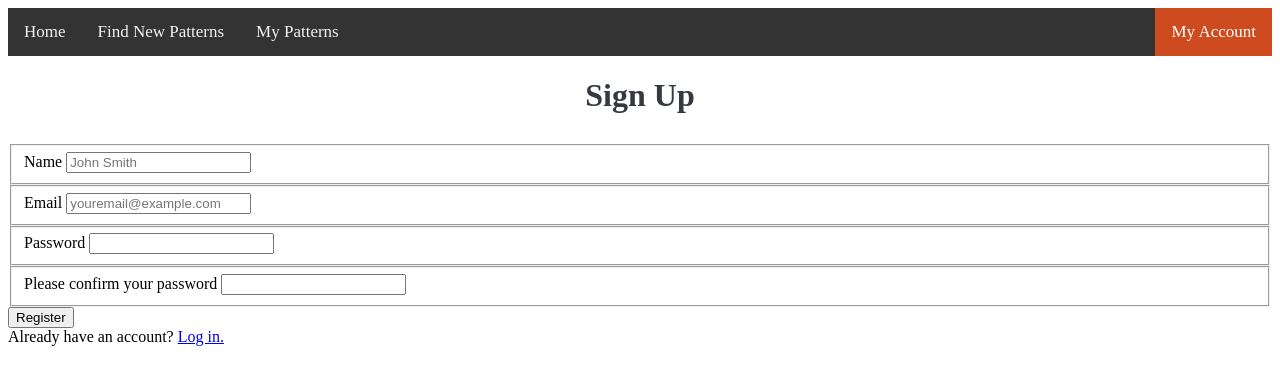
After one commit to ezramuskat/Correlator, a Flask app: page /signup in a window 1280 px wide. The commit adds this page. Shown: the top 385 px of the page. Run offline with Flask 2, Linux system fonts and the light colour scheme.

Commit message:
set up db to allow users to sign up and log in

```diff
--- a/server/__init__.py
+++ b/server/__init__.py
@@ -17,6 +17,9 @@ def init_app():
 		from . import routes
 		from . import auth
 
+		app.register_blueprint(routes.main_bp)
+		app.register_blueprint(auth.auth_bp)
+
 		db.create_all()
 
 		return app
--- a/server/auth.py
+++ b/server/auth.py
@@ -1,6 +1,63 @@
+from flask import Blueprint, render_template, redirect, url_for, flash, request
 from flask_login import login_required, logout_user, current_user, login_user
 from .models import db, User
+from .forms import SignupForm, LoginForm
 from . import login_manager
+
+
+auth_bp = Blueprint(
+    'auth_bp', __name__,
+    template_folder='templates',
+    static_folder='static'
+)
+
+
+@auth_bp.route('/login', methods=['GET', 'POST'])
+def login():
+    if current_user.is_authenticated:
+        return redirect(url_for('home'))
+
+    form = LoginForm()
+    # Validate login attempt
+    if form.validate_on_submit():
+        user = User.query.filter_by(email=form.email.data).first()
+        if user and user.check_password(password=form.password.data):
+            login_user(user)
+            next_page = request.args.get('next')
+            return redirect(next_page or url_for('home'))
+        flash('Invalid username/password combination')
+        return redirect(url_for('auth_bp.login'))
+    return render_template(
+        'login.html',
+        form=form,
+        title='Log in.',
+        body="Log in with your User account."
+    )
+
+
+@auth_bp.route('/signup', methods=['GET', 'POST'])
+def signup():
+    form = SignupForm()
+    if form.validate_on_submit():
+        existing_user = User.query.filter_by(email=form.email.data).first()
+        if existing_user is None:
+            user = User(
+                username=form.name.data,
+                email=form.email.data,
+            )
+            user.set_password(form.password.data)
+            db.session.add(user)
+            db.session.commit()
+            login_user(user)
+            return redirect(url_for('main_bp.home'))
+        flash('A user already exists with that email address.')
+    return render_template(
+        'signup.html',
+        title='Create an Account.',
+        form=form,
+        template='signup-page',
+        body="Sign up for a user account."
+    )
 
 @login_manager.user_loader
 def load_user(user_id):
@@ -8,3 +65,9 @@ def load_user(user_id):
     if user_id is not None:
         return User.query.get(user_id)
     return None
+
+@login_manager.unauthorized_handler
+def unauthorized():
+    """Redirect unauthorized users to Login page."""
+    flash('You must be logged in to view that page.')
+    return redirect(url_for('auth_bp.login'))
--- a/server/forms.py
+++ b/server/forms.py
@@ -1,6 +1,6 @@
 from flask_wtf import FlaskForm
-from wtforms import StringField, SubmitField, SelectMultipleField, widgets
-from wtforms.validators import DataRequired, Length
+from wtforms import StringField, SubmitField, SelectMultipleField, widgets, PasswordField
+from wtforms.validators import DataRequired, Length, Email, EqualTo
 
 #based on the example given in wtform's documentation
 #https://wtforms.readthedocs.io/en/3.0.x/specific_problems/
@@ -36,3 +36,45 @@ class PatternForm(FlaskForm):
         ]
     )
     submit = SubmitField('Submit')
+
+class SignupForm(FlaskForm):
+    """User Sign-up Form."""
+    name = StringField(
+        'Name',
+        validators=[DataRequired()]
+    )
+    email = StringField(
+        'Email',
+        validators=[
+            Length(min=6),
+            Email(message='Enter a valid email.'),
+            DataRequired()
+        ]
+    )
+    password = PasswordField(
+        'Password',
+        validators=[
+            DataRequired(),
+            Length(min=6, message='That password is too short! Please select a stronger password.')
+        ]
+    )
+    confirm = PasswordField(
+        'Please confirm your password',
+        validators=[
+            DataRequired(),
+            EqualTo('password', message='Passwords must match.')
+        ]
+    )
+    submit = SubmitField('Register')
+
+class LoginForm(FlaskForm):
+    """User Log-in Form."""
+    email = StringField(
+        'Email',
+        validators=[
+            DataRequired(),
+            Email(message='Enter a valid email.')
+        ]
+    )
+    password = PasswordField('Password', validators=[DataRequired()])
+    submit = SubmitField('Log In')
--- /dev/null
+++ b/server/templates/signup.html
@@ -0,0 +1,82 @@
+{% extends "layout.html" %}
+
+
+{% block content %}
+  <div class="form-wrapper">
+
+    {% for message in get_flashed_messages() %}
+      <div class="alert alert-warning">
+        <button
+          type="button"
+          class="close"
+          data-dismiss="alert">
+          x
+        </button>
+        {{ message }}
+      </div>
+    {% endfor %}
+
+    <h1>Sign Up</h1>
+
+    <form method="POST" action="/signup">
+      {{ form.csrf_token }}
+
+      <fieldset class="name">
+        {{ form.name.label }}
+        {{ form.name(placeholder='John Smith') }}
+        {% if form.name.errors %}
+          <ul class="errors">
+            {% for error in form.email.errors %}
+              <li>{{ error }}</li>{% endfor %}
+          </ul>
+        {% endif %}
+      </fieldset>
+
+      <fieldset class="email">
+        {{ form.email.label }}
+        {{ form.email(placeholder='youremail@example.com') }}
+        {% if form.email.errors %}
+          <ul class="errors">
+            {% for error in form.email.errors %}
+              <li>{{ error }}</li>{% endfor %}
+          </ul>
+        {% endif %}
+      </fieldset>
+
+      <fieldset class="password">
+        {{ form.password.label }}
+        {{ form.password }}
+        {% if form.password.errors %}
+          <ul class="errors">
+            {% for error in form.password.errors %}
+              <li>{{ error }}</li>{% endfor %}
+          </ul>
+        {% endif %}
+      </fieldset>
+
+      <fieldset class="confirm">
+        {{ form.confirm.label }}
+        {{ form.confirm }}
+        {% if form.confirm.errors %}
+          <ul class="errors">
+            {% for error in form.confirm.errors %}
+              <li>{{ error }}</li>{% endfor %}
+          </ul>
+        {% endif %}
+      </fieldset>
+
+      <div class="submit-button">
+        {{ form.submit }}
+      </div>
+
+    </form>
+
+    <div class="login-signup">
+      <div>
+        <span>Already have an account?</span>
+        <a href="{{ url_for('auth_bp.login') }}">Log in.</a>
+      </div>
+    </div>
+  </div>
+
+{% endblock %}
--- a/server/templates/topbar.html
+++ b/server/templates/topbar.html
@@ -9,8 +9,8 @@
 {% endblock %}
 
 <div class="topnav">
-	<a href={{url_for('home')}}>Home</a>
-	<a href={{url_for('new_pattern')}}>Find New Patterns</a>
+	<a href={{url_for('main_bp.home')}}>Home</a>
+	<a href={{url_for('main_bp.new_pattern')}}>Find New Patterns</a>
 	<a href="https://example.com">My Patterns</a>
-	<a id="account" style="float:right;" href="https://example.com">My Account</a>
+	<a id="account" style="float:right;" href={{url_for('main_bp.account')}}>My Account</a>
 </div>
```
Also changed, not shown: schema.sql (deleted, +0 -8 lines), server/models.py (+6 -6 lines), server/routes.py (+22 -5 lines), server/templates/account.html (added, +8 -0 lines), server/templates/login.html (added, +58 -0 lines).
